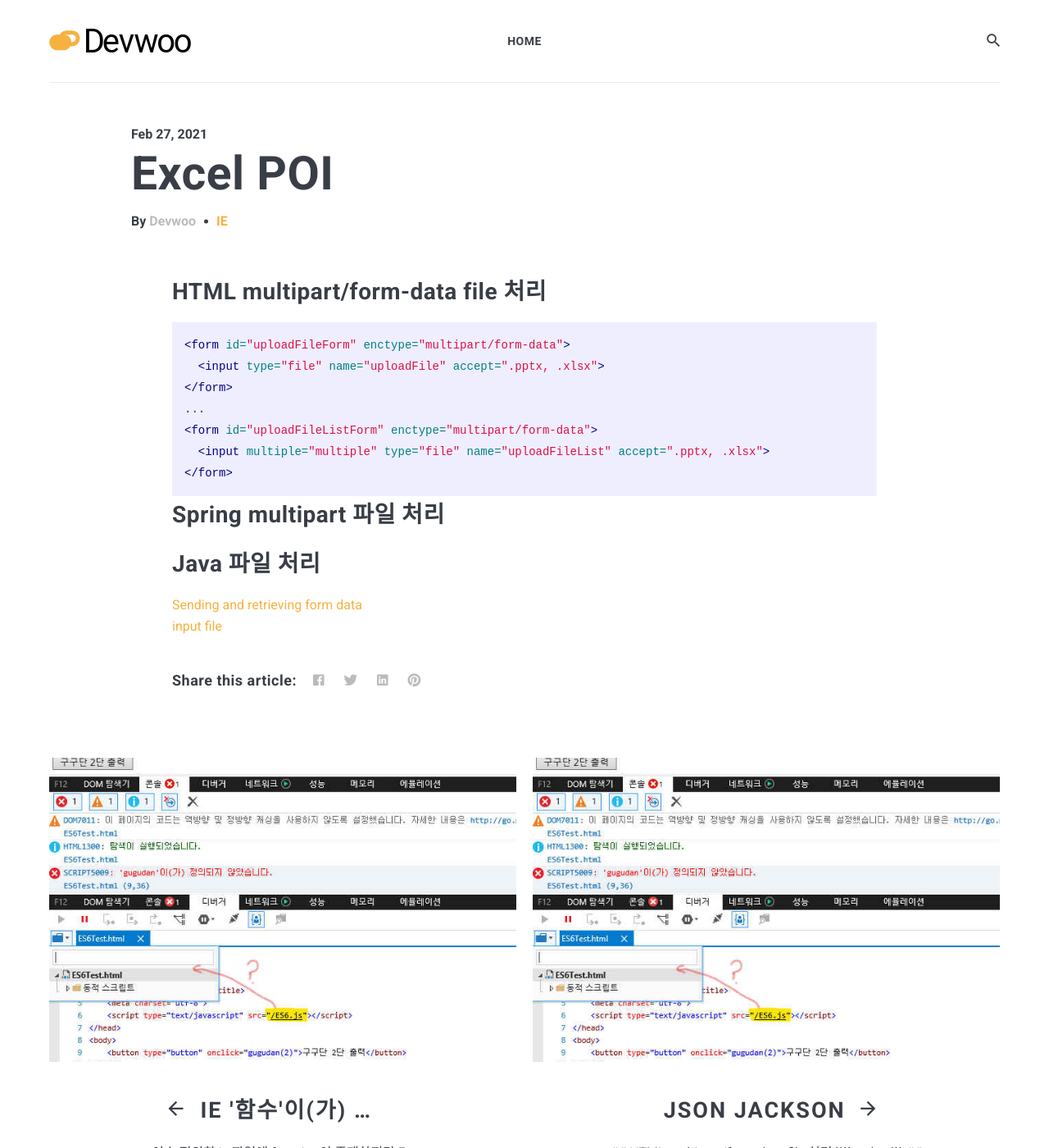
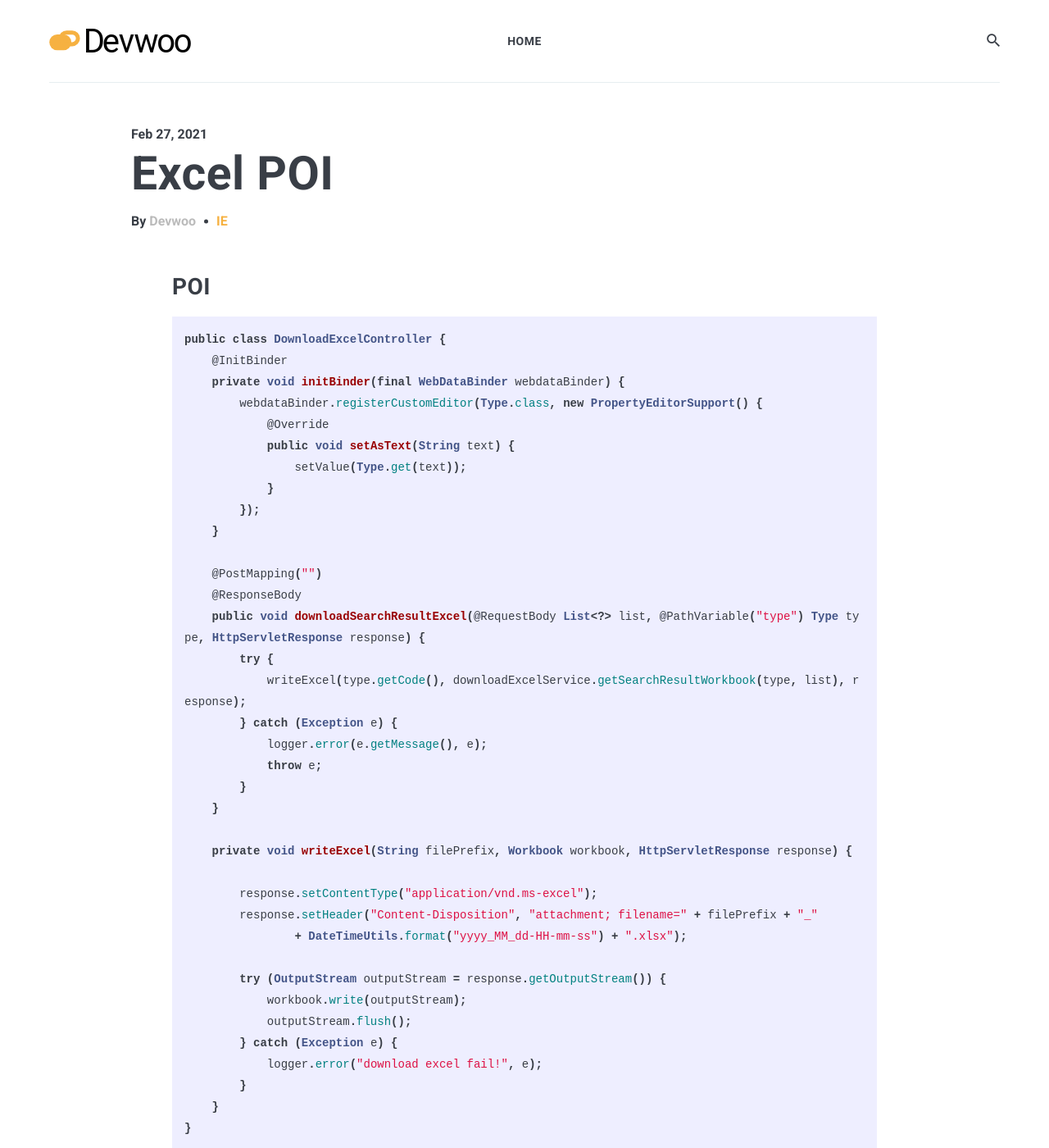
Before and after one commit to devwoo725/devwoo725.github.io, a Jekyll site: the page built from _posts/2021-03-05-Temp2.markdown, in a window 1280 px wide and 1400 px high. Shown: the whole window at 82% size. Built offline with Jekyll 4.4.1, drawn with Linux system fonts in a browser that asks for light colours; nearby versions of some CDN libraries; some of the changed text lies outside the part shown.

````diff
--- a/_posts/2021-03-05-Temp2.markdown
+++ b/_posts/2021-03-05-Temp2.markdown
@@ -6,20 +6,133 @@ image: IE-issue-reproduction.jpg
 tags: IE
 ---
 
-## HTML multipart/form-data file 처리
-```html
-<form id="uploadFileForm" enctype="multipart/form-data">
-  <input type="file" name="uploadFile" accept=".pptx, .xlsx">
-</form>
-...
-<form id="uploadFileListForm" enctype="multipart/form-data">
-  <input multiple="multiple" type="file" name="uploadFileList" accept=".pptx, .xlsx">
-</form>
+## POI
+```java
+public class DownloadExcelController {
+    @InitBinder
+    private void initBinder(final WebDataBinder webdataBinder) {
+        webdataBinder.registerCustomEditor(Type.class, new PropertyEditorSupport() {
+            @Override
+            public void setAsText(String text) {
+                setValue(Type.get(text));
+            }
+        });
+    }
+
+    @PostMapping("")
+    @ResponseBody
+    public void downloadSearchResultExcel(@RequestBody List<?> list, @PathVariable("type") Type type, HttpServletResponse response) {
+        try {
+            writeExcel(type.getCode(), downloadExcelService.getSearchResultWorkbook(type, list), response);
+        } catch (Exception e) {
+            logger.error(e.getMessage(), e);
+            throw e;
+        }
+    }
+
+    private void writeExcel(String filePrefix, Workbook workbook, HttpServletResponse response) {
+
+        response.setContentType("application/vnd.ms-excel");
+        response.setHeader("Content-Disposition", "attachment; filename=" + filePrefix + "_"
+                + DateTimeUtils.format("yyyy_MM_dd-HH-mm-ss") + ".xlsx");
+
+        try (OutputStream outputStream = response.getOutputStream()) {
+            workbook.write(outputStream);
+            outputStream.flush();
+        } catch (Exception e) {
+            logger.error("download excel fail!", e);
+        }
+    }
+}
 ```
-## Spring multipart 파일 처리
 
-## Java 파일 처리
+```java
+@Service
+public class DownloadExcelService {
+    public Workbook getSearchResultWorkbook(Type type, List<?> list) {
+        XSSFWorkbook workbook = new XSSFWorkbook();
+        CellStyle wrapTextStyle = workbook.createCellStyle();
+        wrapTextStyle.setWrapText(true);
 
+        Sheet sheet = makeSheet(workbook, list.size());
+        makeHeader(type, sheet, wrapTextStyle);
+        makeBody(type, sheet, list, wrapTextStyle);
+
+        return workbook;
+    }
+
+    private void makeCell(Row row, int index, String value) {
+        Cell cell = row.createCell(index);
+        cell.setCellValue(ExcelUtils.getCellValue(value));
+    }
+
+    private void makeCell(Row row, int index, CellStyle cellStyle, String value) {
+        Cell cell = row.createCell(index);
+        cell.setCellStyle(cellStyle);
+        cell.setCellValue(ExcelUtils.getCellValue(value));
+    }
+
+    private Sheet makeSheet(Workbook workbook, int maxRow) {
+        Sheet sheet = workbook.createSheet("Test");
+        sheet.setAutoFilter(new CellRangeAddress(0, maxRow, 0, 0));
+        sheet.setColumnWidth(0, ExcelUtils.getColumnWidth(5));
+        // ...
+        return sheet;
+    }
+
+    /**
+     * 엑셀 타이틀을 만든다.
+     *
+     * @param sheet
+     */
+    private void makeSearchResultHeader(SearchType searchType, Sheet sheet, CellStyle cellStyle) {
+        Row row = sheet.createRow(0);
+        makeCell(row, 0, "column1");
+        // ...
+    }
+
+    private void makeBody(Type type, Sheet sheet, List<?> list, CellStyle wrapTextStyle) {
+        Row row;
+        int rowIndex = 1;
+        for (Object obj : list) {
+            row = sheet.createRow(rowIndex++);
+
+            makeCell(row, 0, obj.get());
+            // ...
+        }
+    }
+
+}
+```
+
+```java
+public class ExcelUtils {
+    private static final int CELL_MAX_LENGTH = 32767;
+
+    /**
+     * Excel width 전달
+     * @param width
+     * @return
+     */
+    public static int getColumnWidth(int width) {
+        return width * 256;
+    }
+
+    /**
+     * Excel cell 값 전달
+     * - 최대 길이 초과일 경우 최대길이 만큼만 전달
+     * @param value
+     * @return
+     */
+    public static String getCellValue(String value) {
+        if (StringUtils.isEmpty(value) || value.length() <= CELL_MAX_LENGTH) {
+            return value;
+        } else {
+            return value.substring(0, CELL_MAX_LENGTH);
+        }
+    }
+}
+```
 
 [Sending and retrieving form data](https://developer.mozilla.org/ko/docs/Learn/Forms/Sending_and_retrieving_form_data "Sending and retrieving form data")
 <br>
````
Also changed, not shown: _posts/2021-03-29-Temp11.markdown (added, +82 -0 lines).
